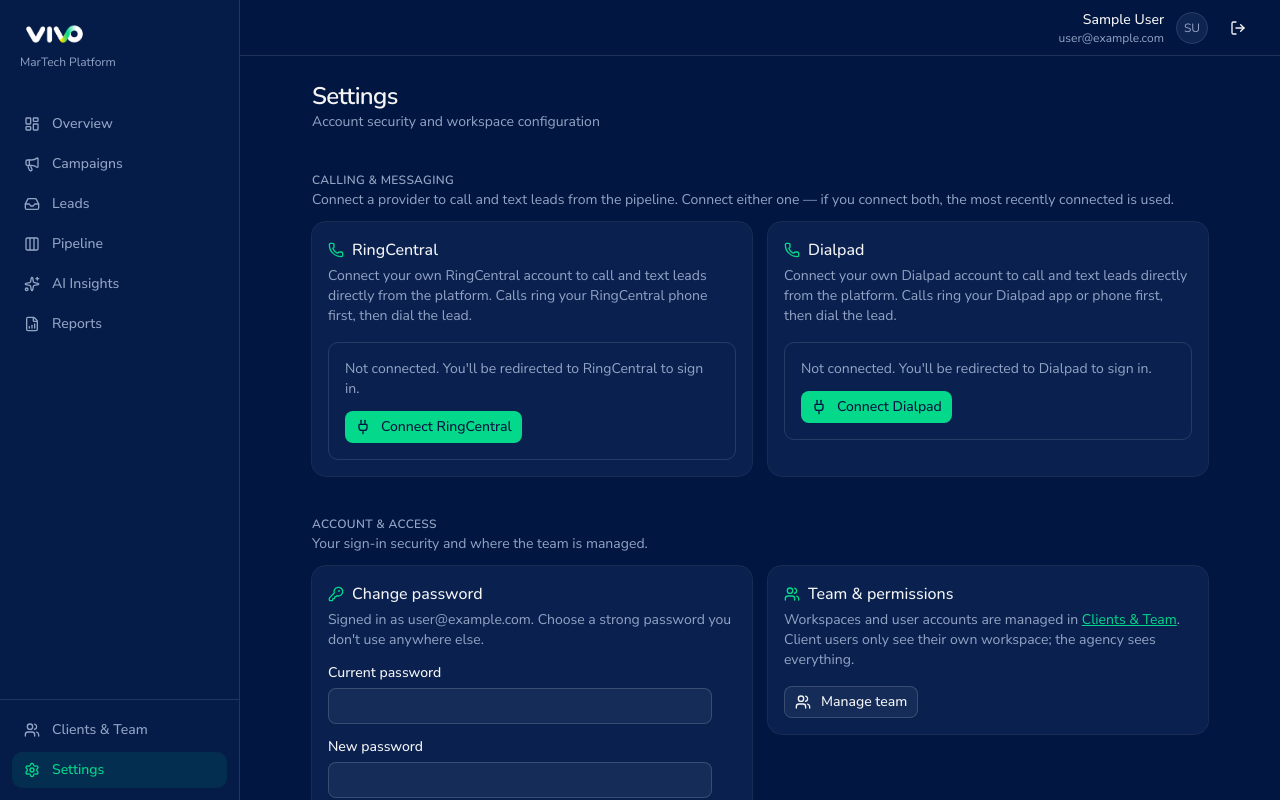
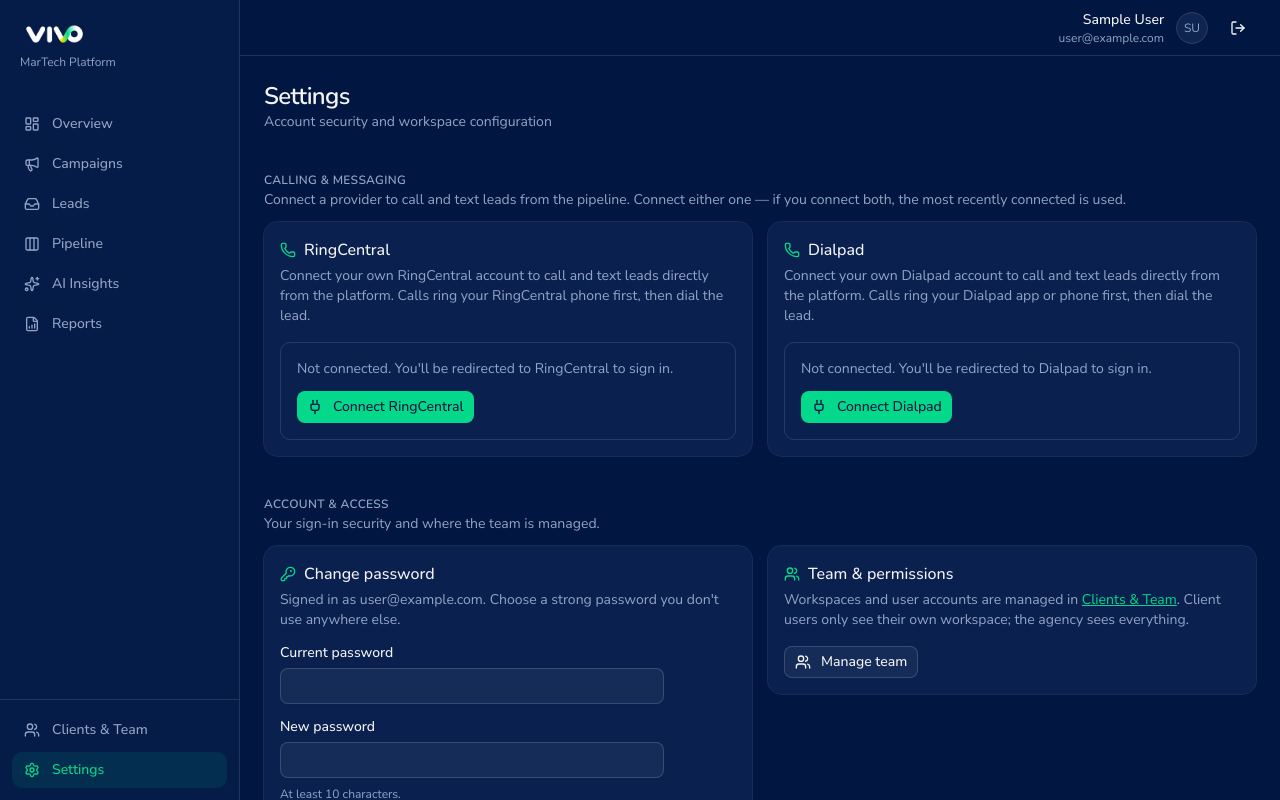
Before and after one commit to GoVivo-ai/Marketing_saas, a Next.js app: page /settings/general in a window 1280 px wide. Built offline with nearby package versions, Linux system fonts and the light colour scheme; no server answers; the database is empty; sample sign-in values are in the browser's storage.

Commit message:
Settings: let the page use full width instead of a centered box

```diff
--- a/src/app/(app)/settings/general/page.tsx
+++ b/src/app/(app)/settings/general/page.tsx
@@ -58,7 +58,7 @@
   }
 
   return (
-    <div className="mx-auto max-w-4xl space-y-10">
+    <div className="space-y-10">
       <div>
         <h1 className="text-2xl font-semibold tracking-tight">Settings</h1>
         <p className="text-sm text-muted-foreground">
```
